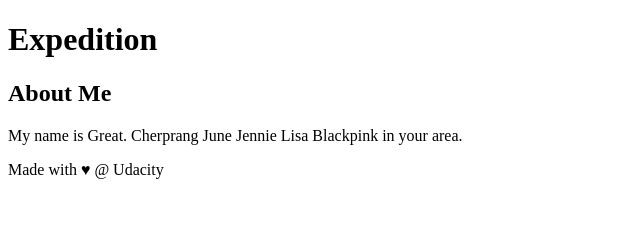
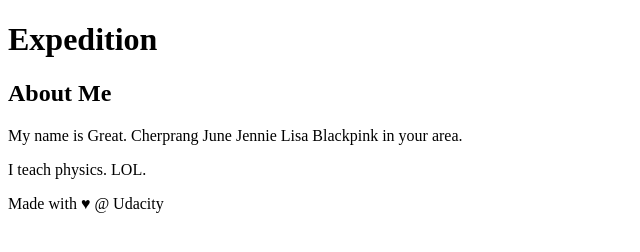
Before and after one commit to great69/udacitygitexperiment, a plain HTML site: page index.html in a window 1280 px wide. Shown: the whole page, without its empty margins (0-640 px from the left). Drawn offline with Linux system fonts and the light colour scheme.

Commit message:
Add more content to sidebar

```diff
--- a/index.html
+++ b/index.html
@@ -20,6 +20,7 @@
         <h2>About Me</h2>
 
         <p>My name is Great. Cherprang June Jennie Lisa Blackpink in your area.</p>
+        <p>I teach physics. LOL.</p>
     </aside>
     <footer>
         Made with ♥ @ Udacity
```
